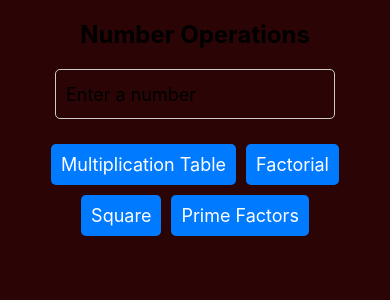
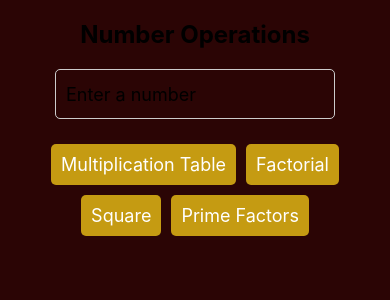
Before and after one commit to isurubandara1/Number-Wizard, a React Native app: screen / in a window 390 px wide. Shown: the top 300 px of the page. Built offline with nearby package versions, Linux system fonts and the light colour scheme.

Commit message:
strucutre make and commenting and styling

```diff
--- a/App.tsx
+++ b/App.tsx
@@ -38,6 +38,7 @@ const App: React.FC = () => {
     }
   };
 
+//For prime Factors
   const findPrimeFactors = () => {
     const num = parseInt(number);
     if (!isNaN(num)) {
@@ -122,7 +123,7 @@ const styles = StyleSheet.create({
     justifyContent: 'center',
   },
   button: {
-    backgroundColor: '#007bff',
+    backgroundColor: '#C59B12',
     padding: 10,
     borderRadius: 5,
     margin: 5,
```
